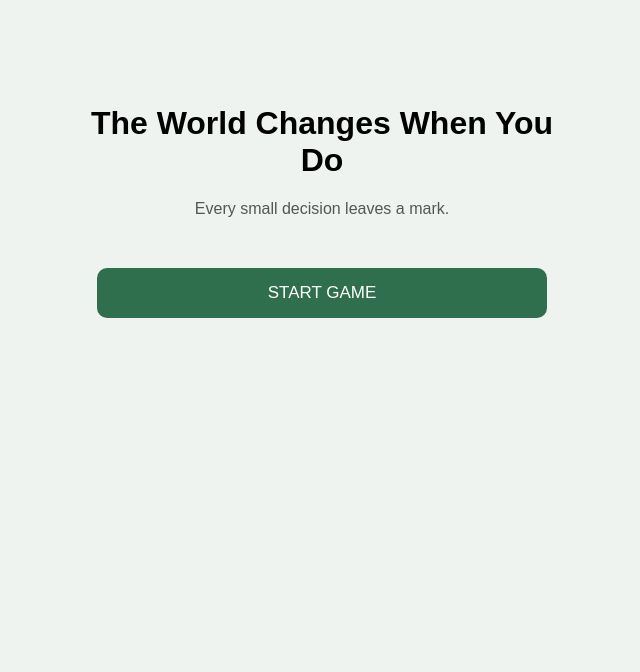
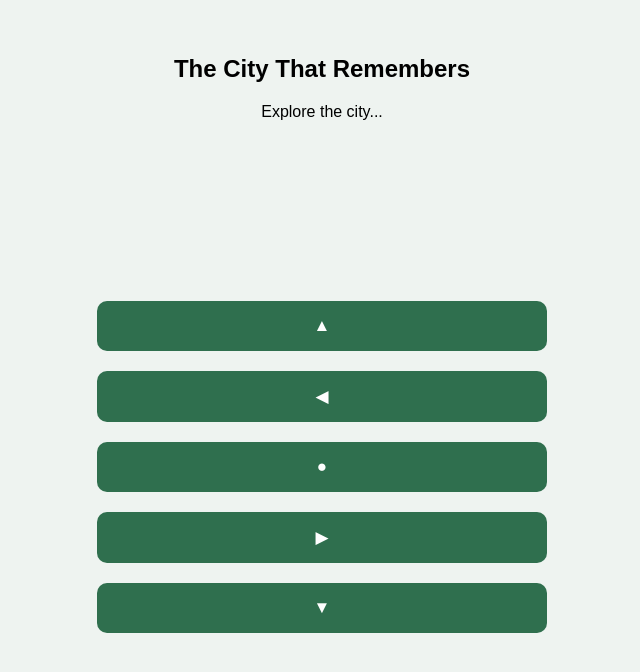
Before and after one commit to arushi-shukla-tech/The-World-Changes, a plain HTML site: page index.html in a window 1280 px wide. Shown: the whole page, without its empty margins (318-958 px from the left). Drawn offline with Linux system fonts and the light colour scheme.

Commit message:
index.html

```diff
--- a/index.html
+++ b/index.html
@@ -1,7 +1,7 @@
 <!DOCTYPE html>
 <html>
 <head>
-    <title>The World Changes When You Do</title>
+    <title>The City That Remembers</title>
     <meta name="viewport" content="width=device-width, initial-scale=1.0">
     <link rel="stylesheet" href="style.css">
 </head>
@@ -10,37 +10,28 @@
 
 <div class="game">
 
-    <div id="homeScreen">
-        <h1>The World Changes When You Do</h1>
-
-        <p class="tagline">
-            Every small decision leaves a mark.
-        </p>
-
-        <button onclick="startGame()">START GAME</button>
+    <div class="top">
+        <h2>The City That Remembers</h2>
+        <p id="message">Explore the city...</p>
     </div>
 
-    <div id="gameScreen" class="hidden">
+    <canvas id="gameCanvas"></canvas>
 
-        <p id="dayText"></p>
+    <div class="controls">
 
-        <h2 id="sceneTitle"></h2>
+        <div>
+            <button onclick="movePlayer(0, -1)">▲</button>
+        </div>
 
-        <p id="storyText"></p>
+        <div>
+            <button onclick="movePlayer(-1, 0)">◀</button>
+            <button onclick="interact()">●</button>
+            <button onclick="movePlayer(1, 0)">▶</button>
+        </div>
 
-        <div id="choices"></div>
-
-    </div>
-
-    <div id="resultScreen" class="hidden">
-
-        <h2>Your World</h2>
-
-        <p id="scoreText"></p>
-
-        <p id="resultText"></p>
-
-        <button onclick="startGame()">PLAY AGAIN</button>
+        <div>
+            <button onclick="movePlayer(0, 1)">▼</button>
+        </div>
 
     </div>
 
```
